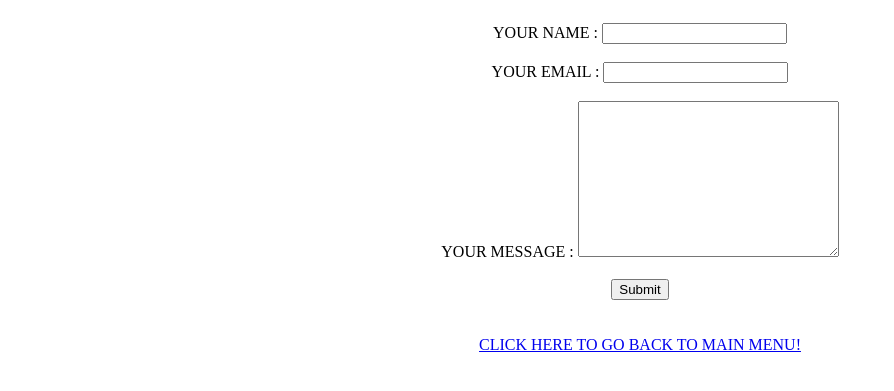
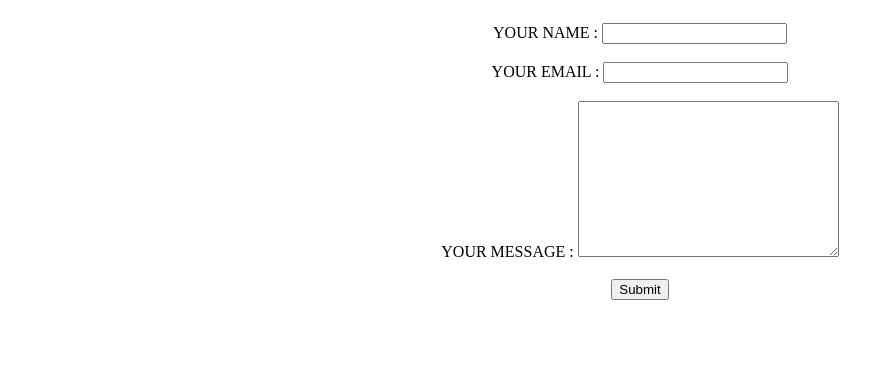
Before and after one commit to kalyanramchimmilli/CV, a plain HTML site: page CONTACT.HTML in a window 1280 px wide. Shown: the part 69-460 px from the top of the page, without its empty margins (0-894 px from the left). Drawn offline with Linux system fonts and the light colour scheme.

Commit message:
Update CONTACT.HTML

```diff
--- a/CONTACT.HTML
+++ b/CONTACT.HTML
@@ -21,8 +21,6 @@
         <textarea NAME="Message" ROWS="10" COLS="30"></textarea><br><br>
         <input type="submit">
     </FORM>
-    <BR>
-        <BR>
-    <A HREF="index.html">CLICK HERE TO GO BACK TO MAIN MENU!</A>
+
     </CENTER>
 </BODY>
```
